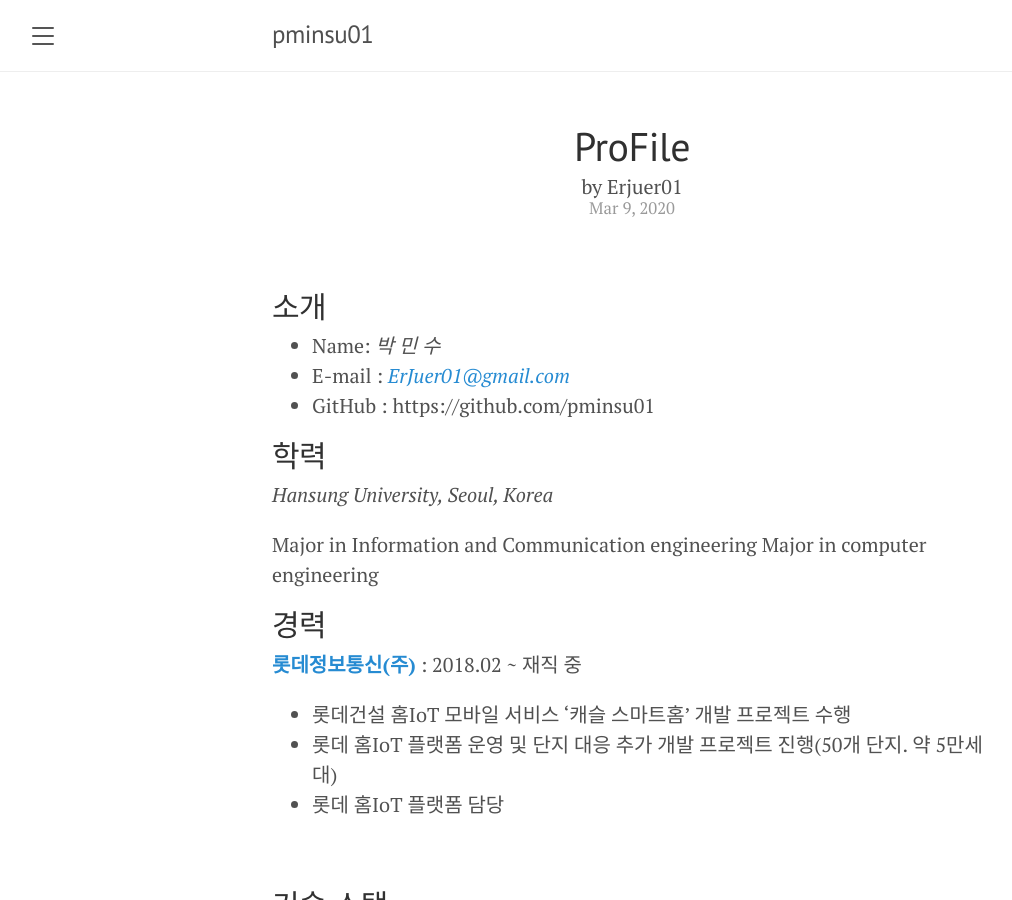
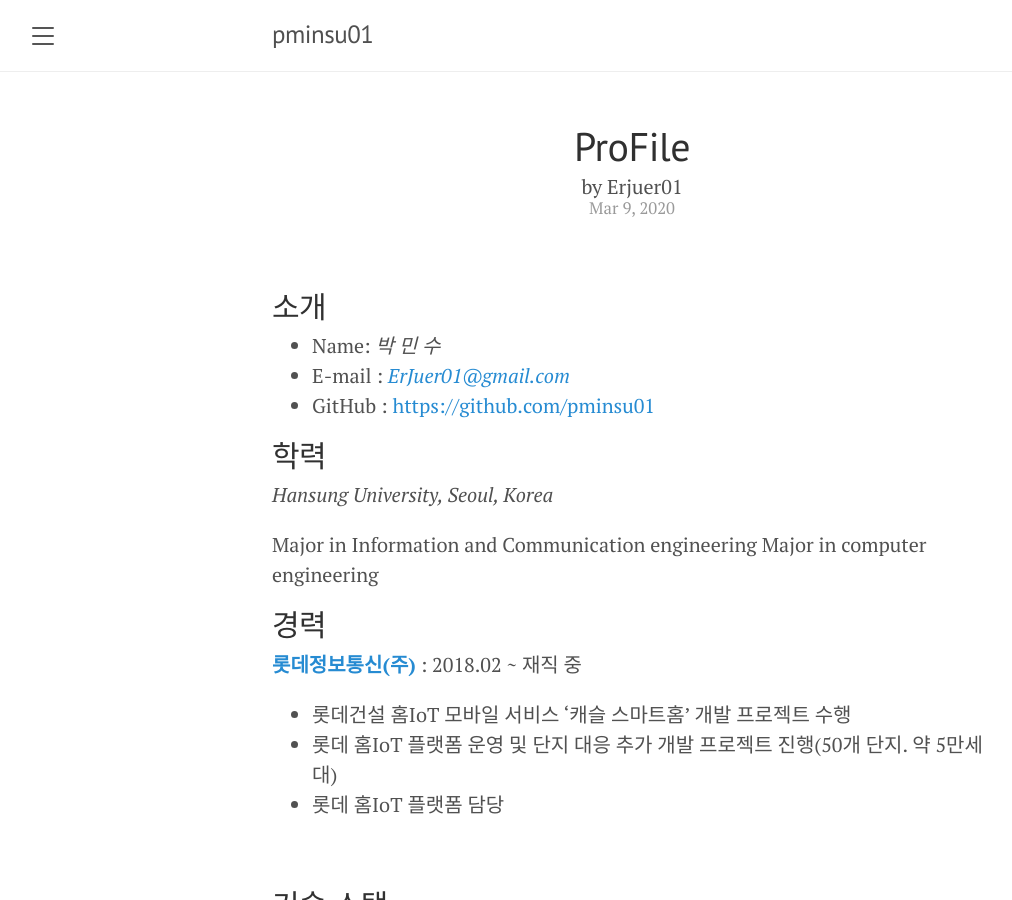
Before and after one commit to pminsu01/pminsu01.github.io, a Jekyll site: the page built from _posts/about/2020-03-09-About.md, in a window 1280 px wide and 900 px high. Shown: the whole window, without its empty margins (8-1020 px from the left). Built offline with Jekyll 4.4.1, drawn with Linux system fonts in a browser that asks for light colours.

Commit message:
http-> https config 변경 및 profile 수정

```diff
--- a/_config.yml
+++ b/_config.yml
@@ -10,7 +10,7 @@
 email: Erjuer01@gmail.com
 description: 개발과 여행 그리고 사람을 좋아하는 개발자 입니다.
 baseurl: "" # the subpath of your site, e.g. /blog
-url: "http://pminsu01.github.io" # the base hostname & protocol for your site
+url: "https://pminsu01.github.io" # the base hostname & protocol for your site
 github_username:  pminsu01
 github:
   repo: https://github.com/pminsu01
--- a/_posts/about/2020-03-09-About.md
+++ b/_posts/about/2020-03-09-About.md
@@ -14,7 +14,7 @@
 
 - Name: *박 민 수*
 - E-mail : *<ErJuer01@gmail.com>*
-- GitHub : https://github.com/pminsu01
+- GitHub : [https://github.com/pminsu01](https://github.com/pminsu01)
 <br />
 
 ## 학력
```
